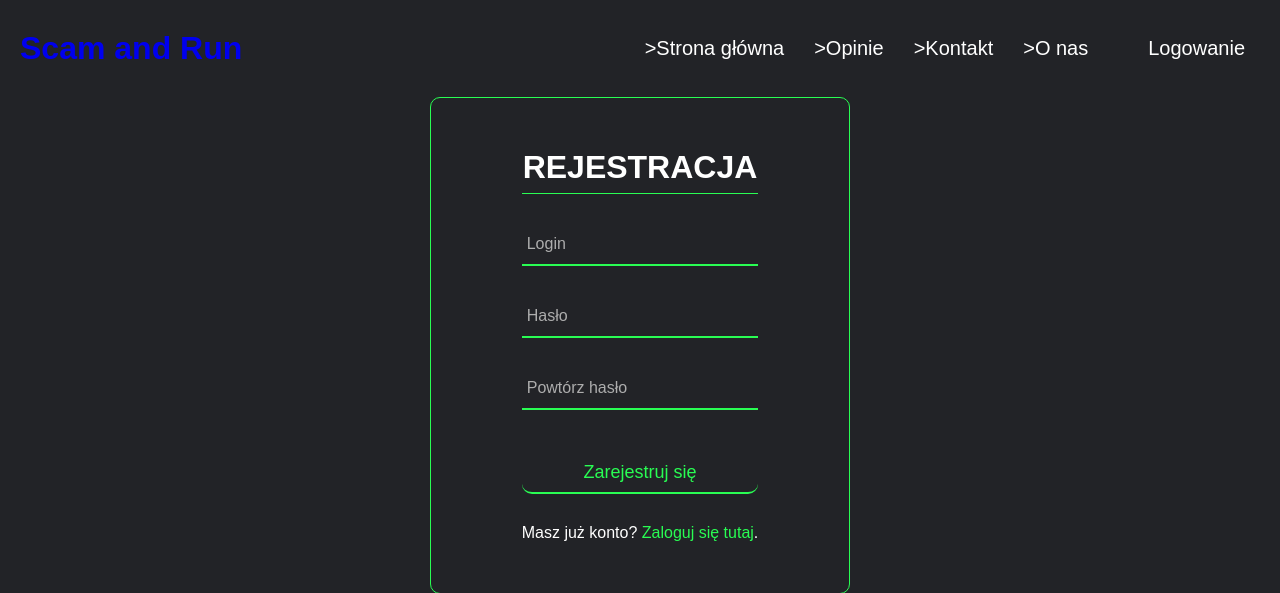
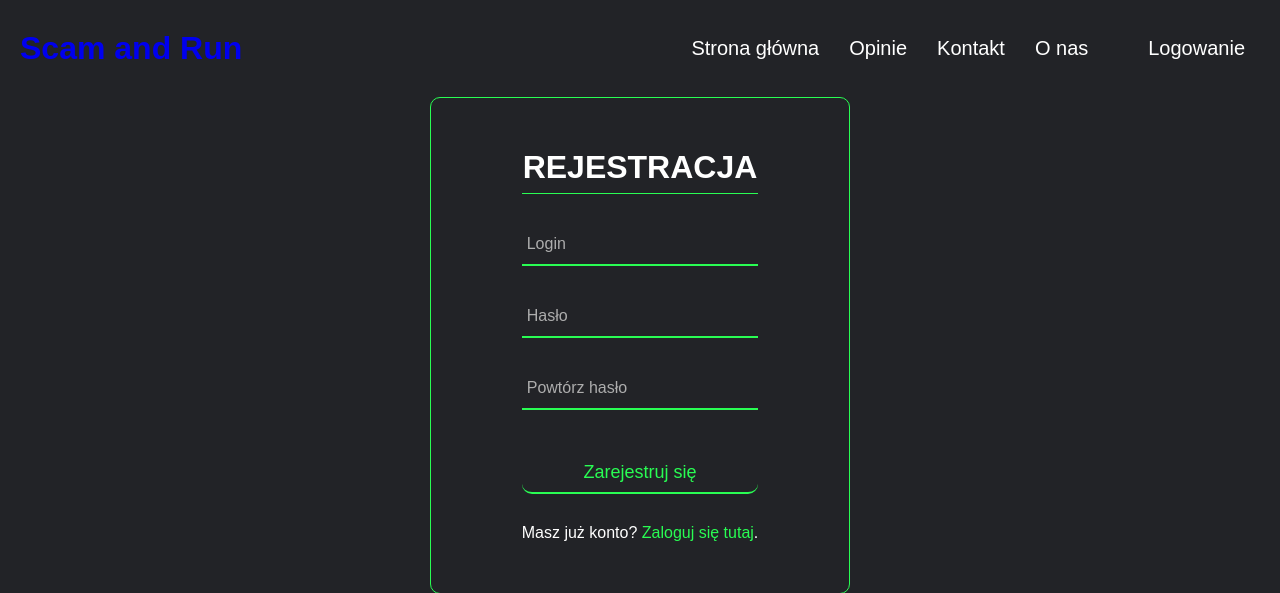
Before and after one commit to KondyKox/scam-and-run, a PHP site: page /registration in a window 1280 px wide. Shown: the top 593 px of the page. Run offline with PHP 8.4, Linux system fonts and the light colour scheme; a stand-in replaces the project's code that opens the database connection.

Commit message:
Few fixes to navbar

```diff
--- a/index.php
+++ b/index.php
@@ -24,8 +24,8 @@ require("config.php");
     <ul class="nav-links">
       <li><a href="index.php" class="nav-link">Strona główna</a></li>
       <li><a href="./reviews" class="nav-link">Opinie</a></li>
-      <li><a href="./contact" class="nav-link">>Kontakt</a></li>
-      <li><a href="./about" class="nav-link">>O nas</a></li>
+      <li><a href="./contact" class="nav-link">Kontakt</a></li>
+      <li><a href="./about" class="nav-link">O nas</a></li>
       <li></li>
 
       <li>
--- a/registration/index.php
+++ b/registration/index.php
@@ -112,10 +112,10 @@ if ($_SERVER["REQUEST_METHOD"] == "POST") {
         <div class="logo"><a href="../index.php">Scam and Run</a></div>
 
         <ul class="nav-links">
-            <li><a href="../index.php" class="nav-link">>Strona główna</a></li>
-            <li><a href="../reviews" class="nav-link">>Opinie</a></li>
-            <li><a href="../contact" class="nav-link">>Kontakt</a></li>
-            <li><a href="../about" class="nav-link">>O nas</a></li>
+            <li><a href="../index.php" class="nav-link">Strona główna</a></li>
+            <li><a href="../reviews" class="nav-link">Opinie</a></li>
+            <li><a href="../contact" class="nav-link">Kontakt</a></li>
+            <li><a href="../about" class="nav-link">O nas</a></li>
             <li></li>
 
             <li>
```
Also changed, not shown: login/index.php (+4 -4 lines), reviews/add_review.php (+4 -4 lines), reviews/index.php (+4 -4 lines).
